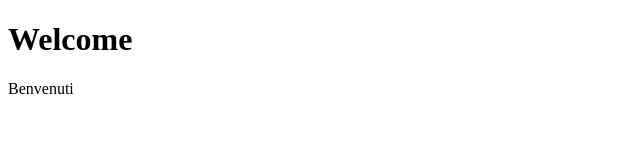
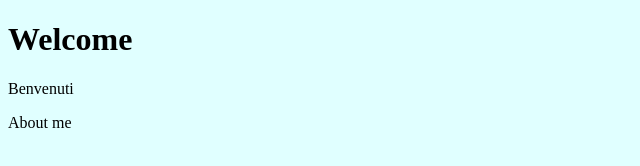
Before and after one commit to Luke0010/musa-my-project, a plain HTML site: page index.html in a window 1280 px wide. Shown: the whole page, without its empty margins (0-640 px from the left). Drawn offline with Linux system fonts and the light colour scheme.

Commit message:
new css style and about me section

```diff
--- a/index.html
+++ b/index.html
@@ -4,9 +4,13 @@
     <meta charset="UTF-8">
     <meta name="viewport" content="width=device-width, initial-scale=1.0">
     <title>Document</title>
+    <link rel="stylesheet" href="style.css">
 </head>
 <body>
     <h1>Welcome</h1>
     <p>Benvenuti</p>
+    <section>
+        About me
+    </section>
 </body>
 </html>
--- /dev/null
+++ b/style.css
@@ -0,0 +1,3 @@
+body {
+    background-color: lightcyan;
+}
```
